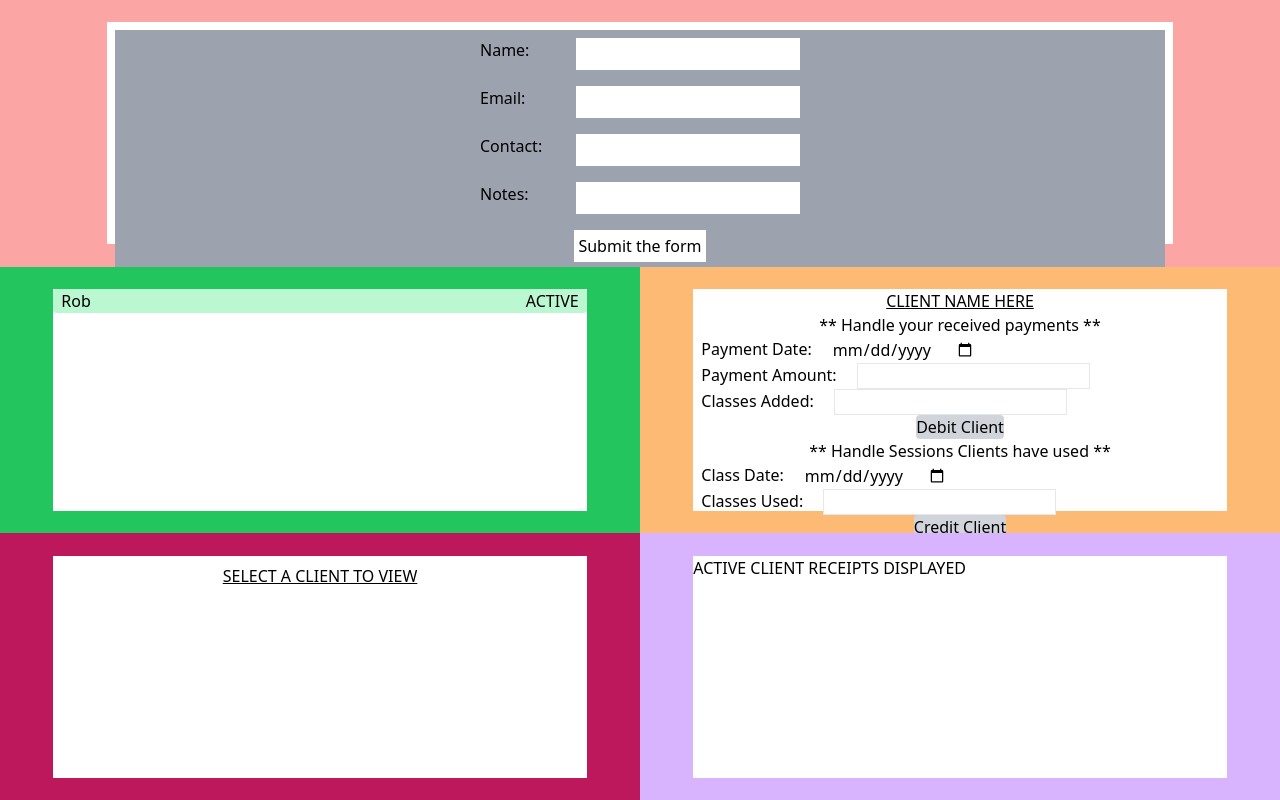
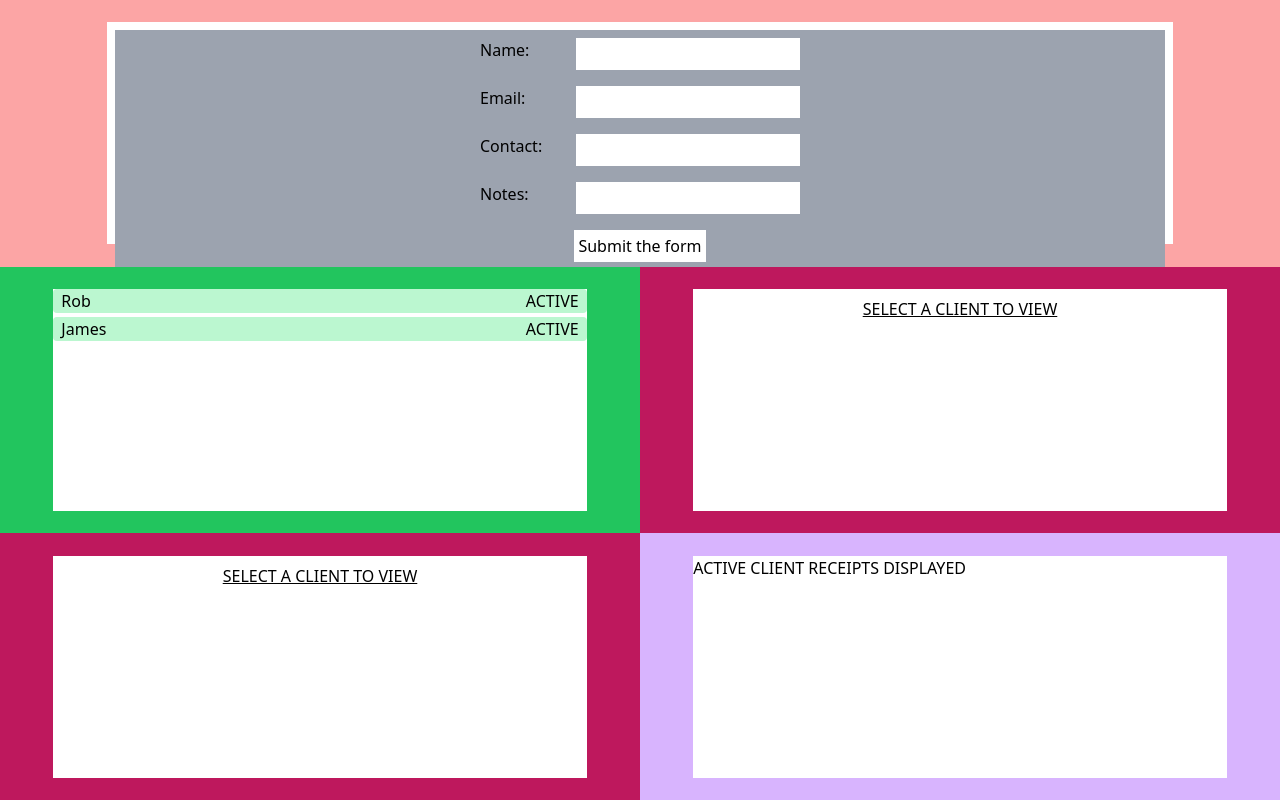
Before and after one commit to RobJJ/client-tracker-tester, a React (Create React App) app: page / in a window 1280 px wide. Built offline with nearby package versions, Linux system fonts and the light colour scheme.

Commit message:
Debit feature implemented

```diff
--- a/src/Active_Client/ActiveClient.js
+++ b/src/Active_Client/ActiveClient.js
@@ -4,10 +4,10 @@ import { useGlobalContext } from "../Context/Context";
 //
 const ActiveClient = () => {
   // Pull in focusedClient from context
-  const { focusedClient, isFocused } = useGlobalContext();
+  const { focused } = useGlobalContext();
   //
   // Conditional to render for no focused Client
-  if (!isFocused) {
+  if (Object.keys(focused).length === 0) {
     return (
       <div className="bg-pink-700 flex justify-center items-center">
         <div className="bg-white w-5/6 h-5/6 text-center pt-2 underline">
@@ -22,18 +22,18 @@ const ActiveClient = () => {
       <div className="bg-white w-5/6 h-5/6 p-1">
         <div className="bg-pink-500 flex flex-col gap-1 h-full w-full justify-around">
           <h2 className="bg-pink-300 ml-2">
-            Name: <span className="ml-5">{focusedClient.name}</span>
+            Name: <span className="ml-5">{focused.name}</span>
           </h2>
           <h2 className="bg-pink-300 ml-2">
-            Email: <span className="ml-5">{focusedClient.email}</span>
+            Email: <span className="ml-5">{focused.email}</span>
           </h2>
           <h2 className="bg-pink-300 ml-2">
-            Contact: <span className="ml-5">{focusedClient.contact}</span>
+            Contact: <span className="ml-5">{focused.contact}</span>
           </h2>
           <h2 className="bg-pink-300 ml-2">
             Status:{" "}
             <span className="ml-5">
-              {focusedClient.active ? "ACTIVE" : "INACTIVE"}
+              {focused.active ? "ACTIVE" : "INACTIVE"}
             </span>
           </h2>
           <h2 className="bg-pink-300 ml-2">
--- a/src/Add_client/AddClient.js
+++ b/src/Add_client/AddClient.js
@@ -1,17 +1,19 @@
 import React from "react";
 import { useGlobalContext } from "../Context/Context";
 //
+
 //
 const AddClient = () => {
   // Actions grabbed from context
-  const { submit, setNewClientInfo, newClientInfo } = useGlobalContext();
+  const { submitNewClient, setNewClientInfo, newClientInfo } =
+    useGlobalContext();
   //
   return (
     <div className=" col-span-2 bg-red-300 flex justify-center items-center">
       <div className="bg-white w-5/6 h-5/6 p-2">
         <form
           className="bg-gray-300 h-full w-full flex flex-col justify-around"
-          onSubmit={submit}
+          onSubmit={submitNewClient}
         >
           <div className="bg-gray-400 flex w-full p-2 justify-center">
             <h2 className="w-24">Name:</h2>
--- a/src/Client_List/ClientList.js
+++ b/src/Client_List/ClientList.js
@@ -4,7 +4,7 @@ import { useGlobalContext } from "../Context/Context";
 //
 const ClientList = () => {
   // Bring in variables from context
-  const { clients, setFocusedClient, setIsFocused } = useGlobalContext();
+  const { clients, dispatch } = useGlobalContext();
   //
   return (
     <div className="bg-green-500 flex justify-center items-center">
@@ -15,8 +15,10 @@ const ClientList = () => {
               key={idx}
               className="flex justify-between px-2 bg-green-200 rounded cursor-pointer"
               onClick={() => {
-                setFocusedClient(client);
-                setIsFocused(true);
+                // setFocusedClient(client);
+                // setIsFocused(true);
+                dispatch({ type: "CAMS_MAGIC", payload: client });
+                //dispatch payload: client
               }}
             >
               <h2>{client.name}</h2>
--- a/src/Context/Context.js
+++ b/src/Context/Context.js
@@ -8,6 +8,7 @@ const AppContext = React.createContext();
 const initialState = {
   clients: clientData,
   loading: false,
+  focused: {},
 };
 //
 const clientTemplate = {
@@ -18,19 +19,41 @@ const clientTemplate = {
   notes: [],
   receipts: { debits: [{}], credits: [{}] },
 };
+// Default Template for Debit Client
+const debitTemplate = {
+  date: "",
+  amount: "",
+  sessions: 0,
+};
 //
 const AppProvider = ({ children }) => {
   // State varibales go here -
   const [state, dispatch] = useReducer(reducer, initialState);
   const [newClientInfo, setNewClientInfo] = useState(clientTemplate);
-  const [focusedClient, setFocusedClient] = useState({});
-  const [isFocused, setIsFocused] = useState(false);
+  // const [focusedClient, setFocusedClient] = useState({});
+  // const [isFocused, setIsFocused] = useState(false);
+  const [debitClient, setDebitClient] = useState(debitTemplate);
   // Functions to handle state actions -
-  const submit = (e) => {
+  //
+  // To add a new Client
+  const submitNewClient = (e) => {
     e.preventDefault();
     dispatch({ type: "SUBMIT", payload: newClientInfo });
     setNewClientInfo(clientTemplate);
   };
+  // To add a new debit reciept to existing client
+  // const addDebitReciept = (e) => {
+  //   e.preventDefault();
+  //   // focusedClient.receipts.debits.push(debitClient);
+  //   dispatch({ type: "DEBIT", payload: { debitClient } });
+  //   setDebitClient(debitTemplate);
+  // };
+  const addDebitToClient = (e) => {
+    e.preventDefault();
+    console.log("LOGGED");
+    dispatch({ type: "DEBIT_CLIENT", payload: { debitClient } });
+  };
+
   //Return statement
   return (
     <AppContext.Provider
@@ -39,11 +62,15 @@ const AppProvider = ({ children }) => {
         ...state,
         newClientInfo,
         setNewClientInfo,
-        submit,
-        setFocusedClient,
-        focusedClient,
-        setIsFocused,
-        isFocused,
+        submitNewClient,
+        // setFocusedClient,
+        // focusedClient,
+        // setIsFocused,
+        // isFocused,
+        debitClient,
+        setDebitClient,
+        dispatch,
+        addDebitToClient,
       }}
     >
       {children}
--- a/src/Data/Data.js
+++ b/src/Data/Data.js
@@ -9,8 +9,7 @@ export const clientData = [
       debits: [
         {
           date: "20-04-2022",
-          amount: 2000,
-          currency: "usd",
+          amount: "2000 usd",
           sessions: 20,
         },
       ],
@@ -22,4 +21,26 @@ export const clientData = [
       ],
     },
   },
+  {
+    name: "James",
+    email: "james@gmail.com",
+    contact: "0884325674",
+    active: true,
+    notes: ["Dope dude", "Super strong"],
+    receipts: {
+      debits: [
+        {
+          date: "25-07-2022",
+          amount: "1M vnd",
+          sessions: 2,
+        },
+      ],
+      credits: [
+        {
+          date: "22-08-2022",
+          sessions: 1,
+        },
+      ],
+    },
+  },
 ];
--- a/src/Debit_Credit_Client/DebitCreditClient.js
+++ b/src/Debit_Credit_Client/DebitCreditClient.js
@@ -1,30 +1,74 @@
 import React, { useState } from "react";
+import { useGlobalContext } from "../Context/Context";
+
 //
 //
 const DebitCreditClient = () => {
+  //
+  const {
+    debitClient,
+    setDebitClient,
+    addDebitReciept,
+    focused,
+    dispatch,
+    addDebitToClient,
+  } = useGlobalContext();
+  //
+  if (Object.keys(focused).length === 0) {
+    return (
+      <div className="bg-pink-700 flex justify-center items-center">
+        <div className="bg-white w-5/6 h-5/6 text-center pt-2 underline">
+          SELECT A CLIENT TO VIEW
+        </div>
+      </div>
+    );
+  }
+  //
   return (
     <div className="bg-orange-300 flex justify-center items-center">
       <div className="bg-white w-5/6 h-5/6 flex flex-col text-center">
-        <section className="underline">CLIENT NAME HERE</section>
+        <section className="underline">{focused.name}</section>
         {/* DEBIT SECTION */}
-        <section className="flex flex-col">
+        <form onSubmit={addDebitToClient} className="flex flex-col">
           <div>** Handle your received payments **</div>
           <div className="ml-2 flex gap-5 ">
             <h2>Payment Date: </h2>
-            <input type="date" data-date-format="DD-MM-YYYY" />
+            <input
+              type="date"
+              value={debitClient.date}
+              onChange={(e) =>
+                setDebitClient({ ...debitClient, date: e.target.value })
+              }
+            />
           </div>
           <div className="ml-2 flex gap-5 ">
             <h2>Payment Amount: </h2>
-            <input type="text" className="border" />
+            <input
+              type="text"
+              value={debitClient.amount}
+              onChange={(e) =>
+                setDebitClient({ ...debitClient, amount: e.target.value })
+              }
+              className="border"
+            />
           </div>
           <div className="ml-2 flex gap-5 ">
             <h2>Classes Added: </h2>
-            <input type="number" className="border" />
+            <input
+              type="number"
+              value={debitClient.sessions}
+              onChange={(e) =>
+                setDebitClient({ ...debitClient, sessions: e.target.value })
+              }
+              className="border"
+            />
           </div>
           <div>
-            <button className="bg-gray-300 rounded ">Debit Client</button>
+            <button type="submit" className="bg-gray-300 rounded ">
+              Debit Client
+            </button>
           </div>
-        </section>
+        </form>
         {/* CREDIT SECTION */}
         <section className="flex flex-col">
           <div>** Handle Sessions Clients have used **</div>
--- a/src/Reducer/Reducer.js
+++ b/src/Reducer/Reducer.js
@@ -7,6 +7,57 @@ const reducer = (state, action) => {
       clients: [...state.clients, { ...action.payload, active: true }],
     };
   }
+  if (action.type === "CAMS_MAGIC") {
+    return {
+      ...state,
+      focused: { ...action.payload },
+    };
+  }
+  if (action.type === "DEBIT_CLIENT") {
+    const updatedClients = state.clients.map((client) => {
+      if (client.name === state.focused.name) {
+        return {
+          ...client,
+          receipts: {
+            ...client.receipts,
+            debits: [
+              ...client.receipts.debits,
+              { ...action.payload.debitClient },
+            ],
+          },
+        };
+      }
+      return client;
+    });
+    return {
+      ...state,
+      clients: updatedClients,
+    };
+
+    // const client = action.payload.focusedClient;
+    // const debitToAdd = action.payload.debitClient;
+    // client.receipts.debits.push(debitToAdd);
+    console.log("BOOM");
+    // action.payload.focusedClient.receipts.debits.push(
+    //   action.payload.debitClient
+    // state.focused = {
+    //   ...state.focused,
+    //   receipts: {
+    //     ...state.focused.receipts,
+    //     debits: [...state.focused.receipts.debits, action.payload.debitClient],
+    //   },
+    // };
+    // let clientToWorkWith = state.clients.find(
+    //   (client) => client.name === state.focused.name
+    // );
+    // let filteredClients = state.clients.filter(
+    //   (client) => client.name !== clientToWorkWith.name
+    // );
+    // return {
+    //   ...state,
+    //   clients: [...filteredClients, state.focused],
+    // };
+  }
   return state;
 };
 
```
